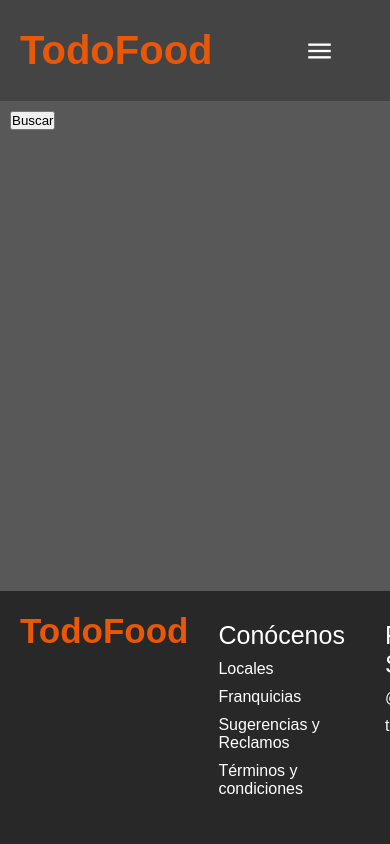
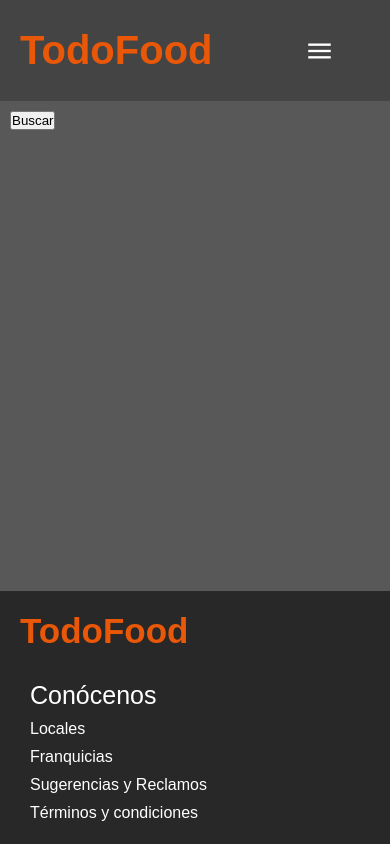
Before and after one commit to maurogarzia/FrontEndTodoFoodWithNext.js, a Next.js app in the folder frontendtodofood/: page / in a window 390 px wide. Built offline with nearby package versions, Linux system fonts and the light colour scheme.

Commit message:
feat: I add responsive design in Footer

```diff
--- a/frontendtodofood/components/Footer/Footer.module.css
+++ b/frontendtodofood/components/Footer/Footer.module.css
@@ -17,10 +17,16 @@
     display: flex;
     flex-direction: column;
     gap: 10px;
-    width: 1005;
+    width: 100%;
     padding: 10px;
 }
 .subtitle{
     font-size: 25px;
+}
 
+@media (max-width: 800px){
+    .containerPrincipal{
+        display: flex;
+        flex-direction: column;
+    }
 }
```
